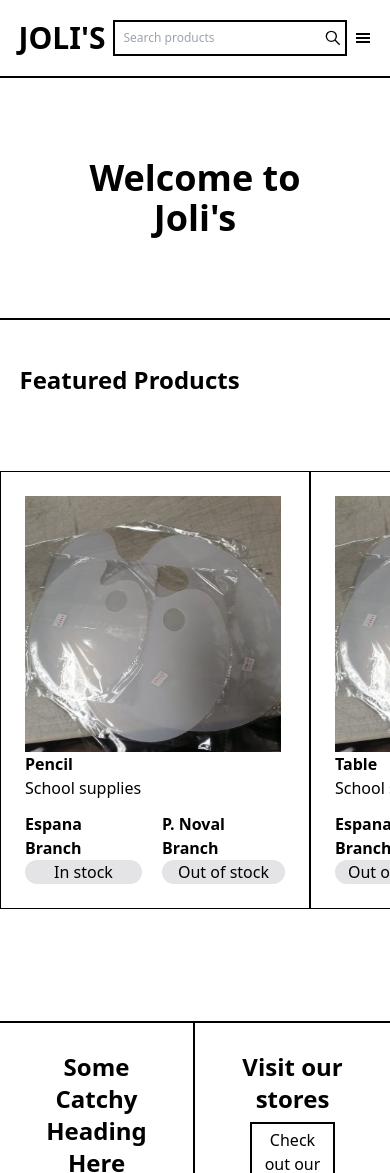
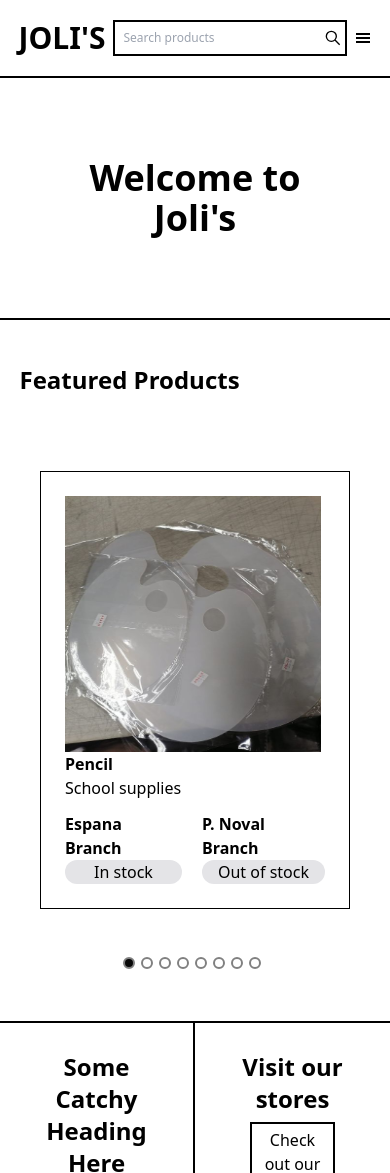
Before and after one commit to quinzonjosh/jolis, a Next.js app: page / in a window 390 px wide. Shown: the top 1173 px of the page. Built offline with nearby package versions, Linux system fonts and the light colour scheme.

Commit message:
fix responsive breakpoints

```diff
--- a/components/FeaturedProducts/FeaturedProducts.jsx
+++ b/components/FeaturedProducts/FeaturedProducts.jsx
@@ -10,24 +10,45 @@ import {
 
 const FeaturedProducts = () => {
   const responsive = {
-    superLargeDesktop: {
+    xxl: {
       // the naming can be any, depends on you.
-      breakpoint: { max: 4000, min: 3000 },
+      breakpoint: { max: 4000, min: 1536 },
       items: 5,
     },
-    desktop: {
-      breakpoint: { max: 3000, min: 1024 },
+    xl: {
+      breakpoint: { max: 1535, min: 1280 },
       items: 4,
     },
-    tablet: {
-      breakpoint: { max: 1024, min: 464 },
-      items: 2,
+    lg: {
+      breakpoint: { max: 1279, min: 1024 },
+      items: 3,
       partialVisibilityGutter: 40,
     },
-    mobile: {
-      breakpoint: { max: 464, min: 0 },
+    md: {
+      breakpoint: { max: 1023, min: 768 },
+      items: 2,
+      partialVisibilityGutter: 60,
+    },
+    sm: {
+      breakpoint: { max: 767, min: 620 },
+      items: 2,
+      partialVisibilityGutter: 10,
+    },
+    xs: {
+      breakpoint: { max: 619, min: 512 },
       items: 1,
-      partialVisibilityGutter: 80,
+      partialVisibilityGutter: 210,
+    },
+    xxs: {
+      breakpoint: { max: 511, min: 410 },
+      items: 1,
+      partialVisibilityGutter: 100,
+    },
+
+    xxxs: {
+      breakpoint: { max: 409, min: 0 },
+      items: 1,
+      partialVisibilityGutter: 0,
     },
   };
 
@@ -40,18 +61,18 @@ const FeaturedProducts = () => {
         <Carousel
           swipeable={true}
           draggable={true}
-          showDots={false}
+          showDots={true}
           responsive={responsive}
           infinite={true}
           keyBoardControl={true}
           transitionDuration={500}
-          containerClass={` mx-auto py-16 ${styles["carousel-container"]}`}
-          removeArrowOnDeviceType={["tablet", "mobile"]}
+          containerClass={` mx-auto py-16  ${styles["carousel-container"]}`}
+          removeArrowOnDeviceType={["md", "sm", "xs", "xxs", "xxxs"]}
           itemClass={`${styles["carousel-item"]}`}
           partialVisible={true}
           customRightArrow={<CustomRightArrow />}
           customLeftArrow={<CustomLeftArrow />}
-          partialVisbile={true}
+          dotListClass={`${styles["carousel-dots"]}`}
         >
           {data.map((product, index) => {
             return (
```
